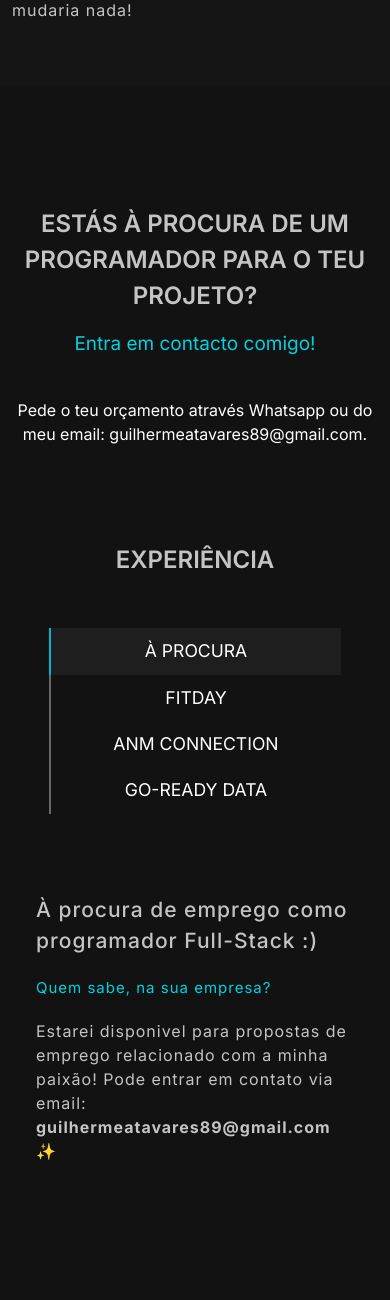
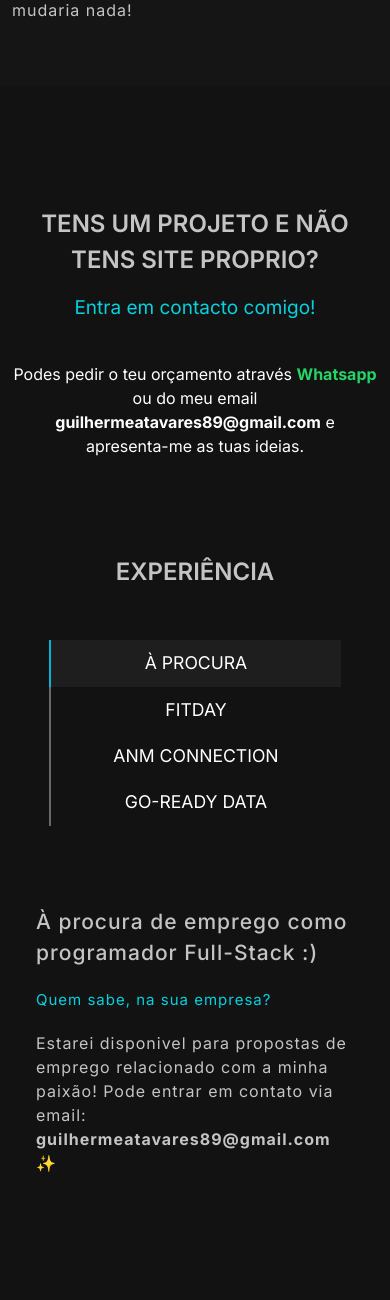
Before and after one commit to gatavares/gatavares.github.io, a PHP site: page / in a window 390 px wide. Shown: the part 1351-2651 px from the top of the page. Run offline with PHP 8.4, Linux system fonts and the light colour scheme.

Commit message:
adicionar zona de serviço

```diff
--- a/CONTENT/PAGES/home.html
+++ b/CONTENT/PAGES/home.html
@@ -69,14 +69,13 @@
         <div class="container">
             <div class="row justify-content-center text-center text-xl-start">
                 <div class="col-12 col-xl-12">
-
-                    <p class="PAP-Text-Title">ESTÁS À PROCURA DE UM PROGRAMADOR PARA O TEU PROJETO?</p>
+                    <p class="PAP-Text-Title">TENS UM PROJETO E NÃO TENS SITE PROPRIO?</p>
                     <p class="PAP-Text-Subtitle">Entra em contacto comigo!</p>
                 </div>
                 <div class="col-12 col-xl-12 PAP-Fotos">
-                    <p>Pede o teu orçamento através <a class="whatsappLink" href="https://wa.me/351962817885"
-                            target="_blank">Whatsapp</a> ou do meu email:
-                        <span>guilhermeatavares89@gmail.com</span>.
+                    <p>Podes pedir o teu orçamento através <a class="whatsappLink" href="https://wa.me/351962817885"
+                            target="_blank">Whatsapp</a> ou do meu email
+                        <span style="font-weight: bold;">guilhermeatavares89@gmail.com</span> e apresenta-me as tuas ideias.
                     </p>
                 </div>
             </div>
--- a/CSS/styles.css
+++ b/CSS/styles.css
@@ -531,7 +531,7 @@ body {
     line-height: 1.5rem;
 }
 
-.Freelancer{
+.Freelancer {
     margin-top: 120px;
 }
 
@@ -668,9 +668,19 @@ body {
     }
 }
 
+.whatsappLink {
+    font-weight: bold;
+}
 .whatsappLink:hover {
-    /* color: #00d2df; */
+    font-weight: bold;
     color: #25D366;
+}
+
+@media screen and (max-width: 992px) {
+    .whatsappLink {
+        color: #25D366;
+        font-weight: bold;
+    }
 }
 
 .PAP {
```
